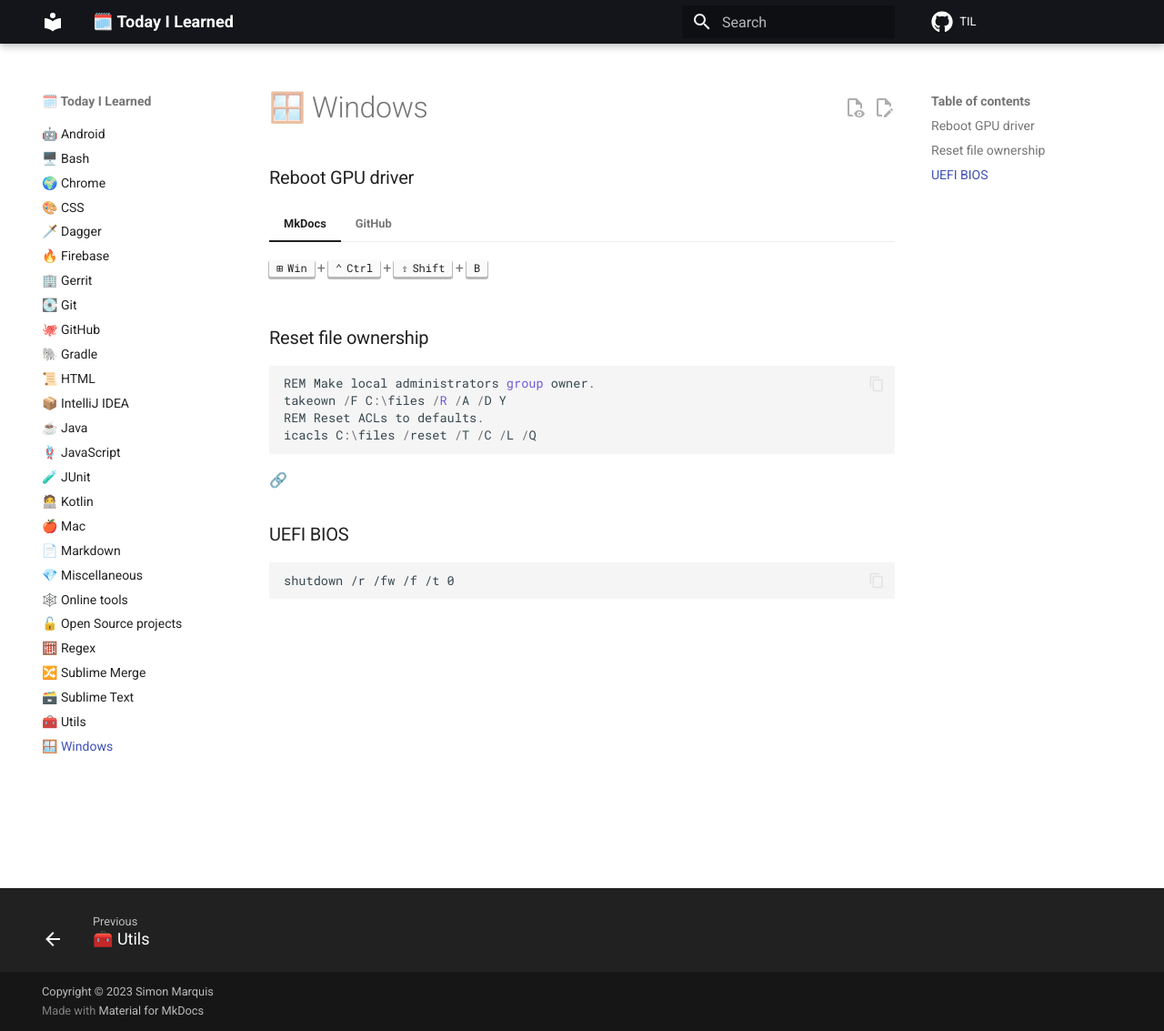
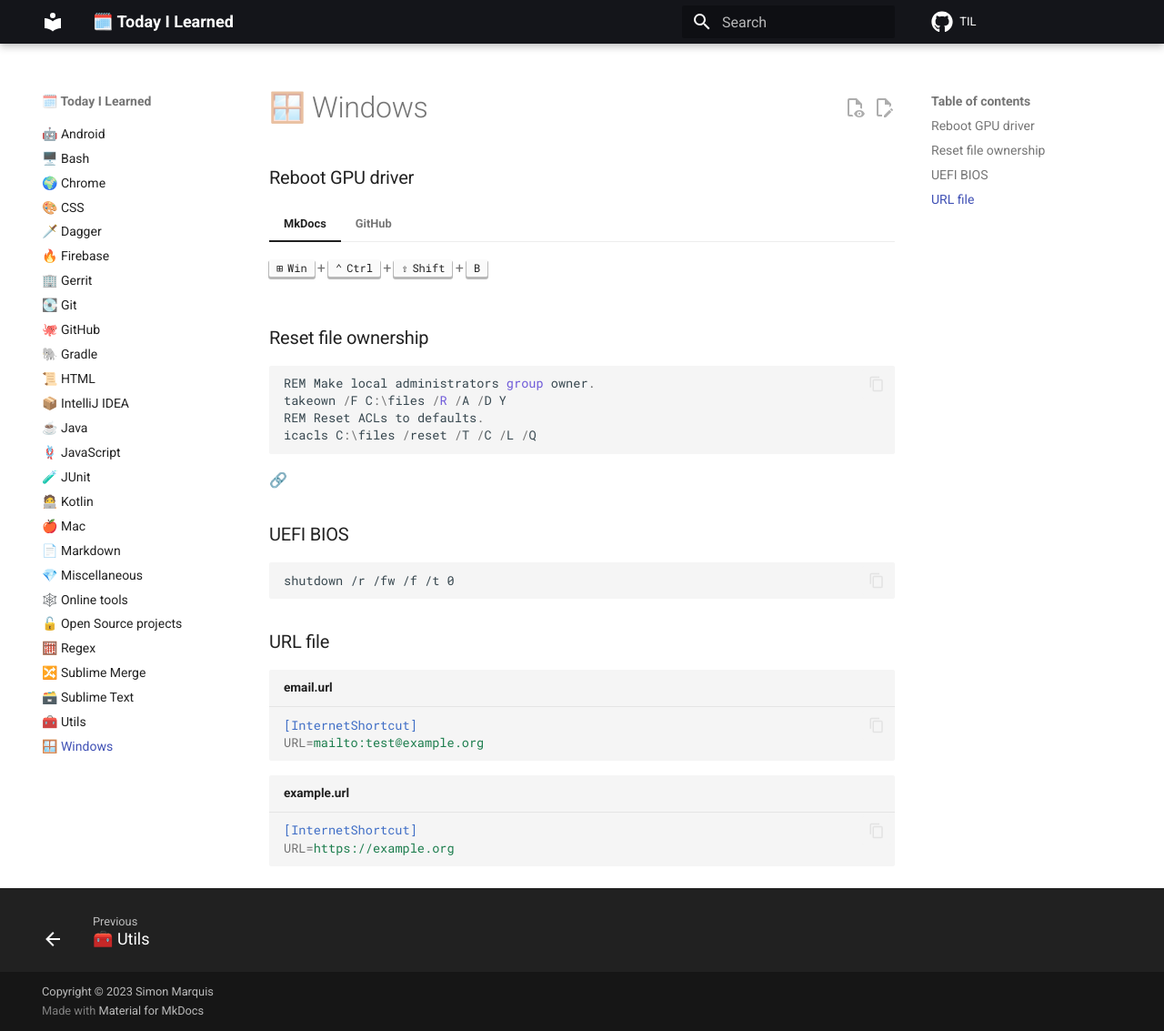
Before and after one commit to SimonMarquis/TIL, an MkDocs documentation site: the page built from docs/windows.md, in a window 1280 px wide and 1133 px high. Shown: the whole window at 91% size. Built offline with MkDocs 1.6.1 and Material for MkDocs 9.7.7, drawn with Linux system fonts in a browser that asks for light colours; comment, search, counter and statistics services are not loaded.

Commit message:
[Windows] URL file

````diff
--- a/docs/windows.md
+++ b/docs/windows.md
@@ -26,3 +26,15 @@
 ```bat
 shutdown /r /fw /f /t 0
 ```
+
+### URL file
+
+```ini title="email.url"
+[InternetShortcut]
+URL=mailto:test@example.org
+```
+
+```ini title="example.url"
+[InternetShortcut]
+URL=https://example.org
+```
````
